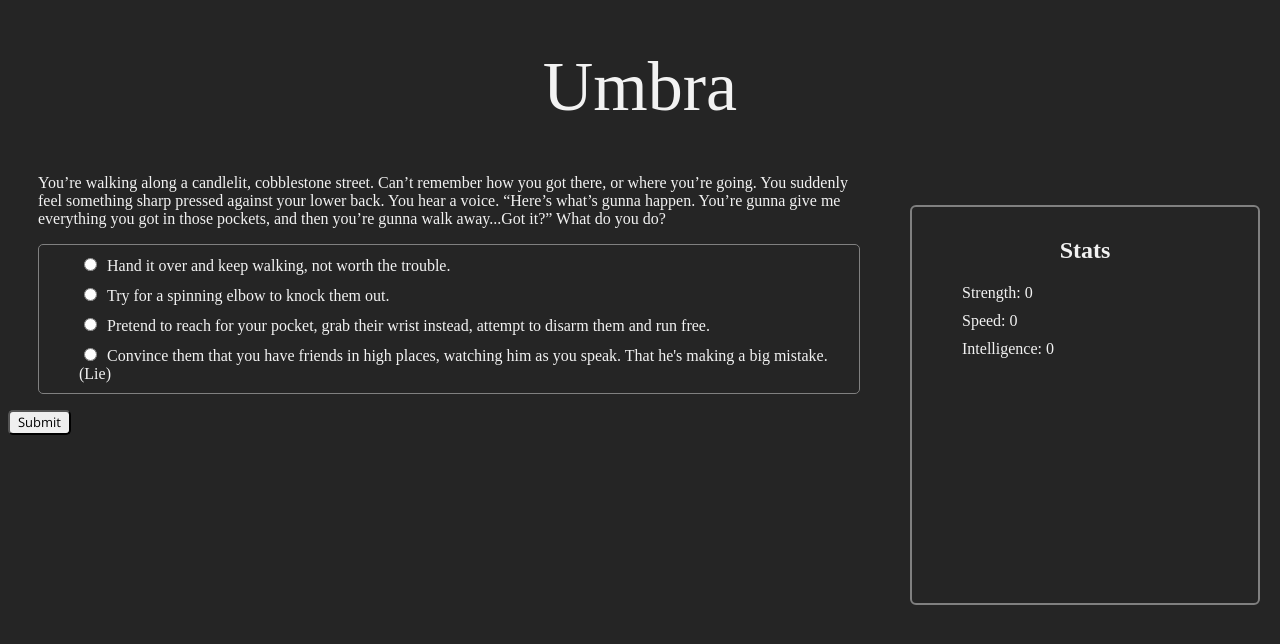
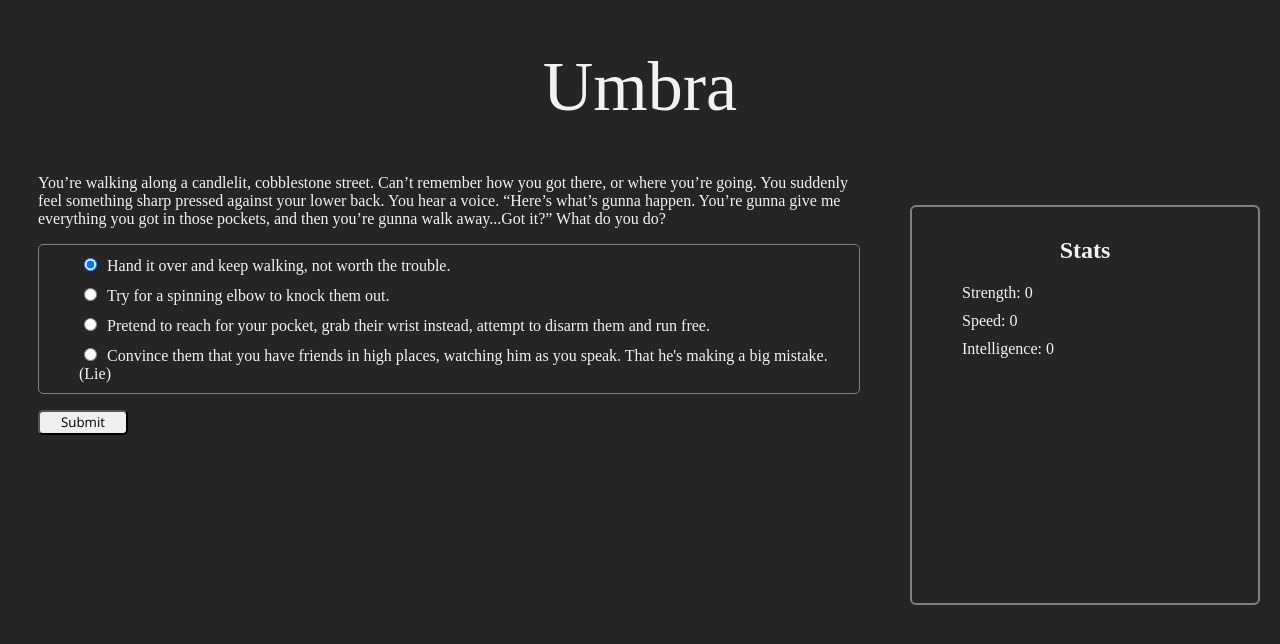
Before and after one commit to ahinkel421/umbra, a React (Create React App) app: page / in a window 1280 px wide. Both pictures are taken after a click on the button "Start Game". Shown: the top 644 px of the page. Built offline with nearby package versions, Linux system fonts and the light colour scheme; a web font is replaced by a local one.

Commit message:
editing form

```diff
--- a/src/all-questions.js
+++ b/src/all-questions.js
@@ -53,7 +53,6 @@ const QUESTIONS = [
 export default QUESTIONS;
 
 //TODOS:
-//Add answer component
 //Render answer components with a prop of question number, use that question number to access index of question/answers
 //
 
--- a/src/components/dialog-section.js
+++ b/src/components/dialog-section.js
@@ -4,6 +4,10 @@ import Answer from "./answer";
 import "./dialog-section.css";
 
 export default class DialogSection extends React.Component {
+	handleSubmit(e) {
+		e.preventDefault();
+	}
+	handleChecked(e) {}
 	render() {
 		return (
 			<section className="dialog-section">
@@ -11,7 +15,7 @@ export default class DialogSection extends React.Component {
 				<form>
 					<ul>
 						<li>
-							<input type="radio" />
+							<input type="radio" checked="true" />
 							<Answer text={this.props.currentAnswers[0].text} />
 						</li>
 						<li>
@@ -27,6 +31,7 @@ export default class DialogSection extends React.Component {
 							<Answer text={this.props.currentAnswers[3].text} />
 						</li>
 					</ul>
+					<button onClick={this.handleSubmit}>Submit</button>
 				</form>
 			</section>
 		);
--- a/src/components/landing-page.js
+++ b/src/components/landing-page.js
@@ -22,10 +22,6 @@ export default class LandingPage extends React.Component {
 		});
 	}
 
-	handleSubmit(e) {
-		e.preventDefault();
-	}
-
 	render() {
 		let currentQuestionText = QUESTIONS[this.state.currentQuestion].text;
 		let currentAnswersArray = QUESTIONS[this.state.currentQuestion].answers;
@@ -44,9 +40,6 @@ export default class LandingPage extends React.Component {
 						currentQuestion={currentQuestionText}
 						currentAnswers={currentAnswersArray}
 					/>
-					<form className="name-form" onSubmit={this.handleSubmit}>
-						<button className="confirm-name-button">Submit</button>
-					</form>
 					<StatsBox
 						name={this.state.name}
 						strength={this.state.strength}
```
